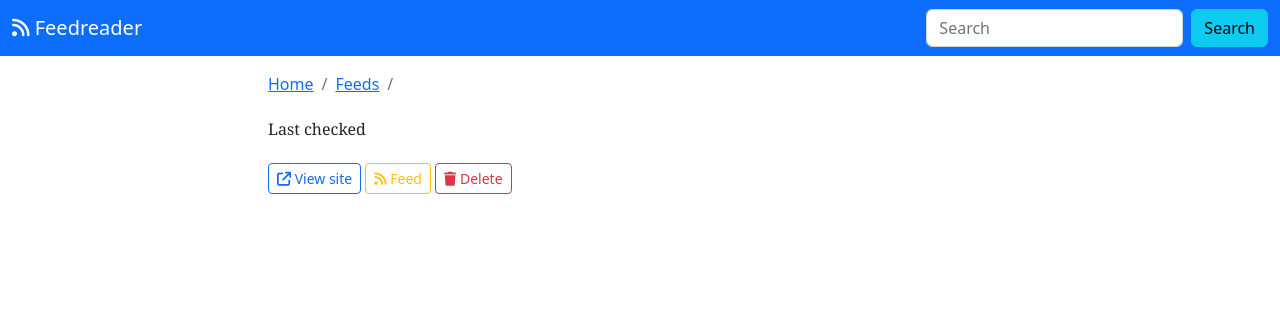
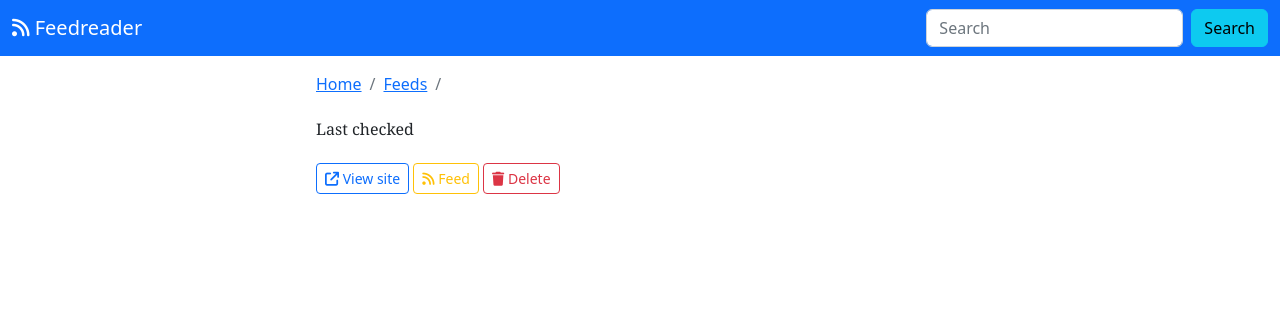
Before and after one commit to Jackevansevo/django-feedreader, a Django app: template feeds/templates/feeds/feed_detail.html in a window 1280 px wide. Shown: the top 332 px of the page. Run offline with Django 4.2, Linux system fonts and the light colour scheme; the template is opened without the code that fills it, so the values that code supplies are empty; parts of the project's set-up code (start-up, migrations or seed data) failed here and were passed over; some libraries are stand-ins or nearby versions.

Commit message:
different responsiveness

```diff
--- a/feeds/templates/feeds/feed_detail.html
+++ b/feeds/templates/feeds/feed_detail.html
@@ -7,35 +7,10 @@ h1, h2, h3, h4, h5, h6 {
   font-family: "Playfair Display", Georgia, "Times New Roman", serif/*rtl:Amiri, Georgia, "Times New Roman", serif*/;
 }
 
-@media (min-width: 576px) {
-  .container {
-    max-width: 90%;
-  }
+.container {
+  max-width: 42rem;
 }
 
-@media (min-width: 768px) {
-  .container {
-    max-width: 80%;
-  }
-}
-
-@media (min-width: 992px) {
-  .container {
-    max-width: 70%;
-  }
-}
-
-@media (min-width: 1200px) {
-  .container {
-    max-width: 60%;
-  }
-}
-
-@media (min-width: 1400px) {
-  .container {
-    max-width: 50%;
-  }
-}
 </style>
 {% endblock %}
 {% block content %}
```
Also changed, not shown: feeds/templates/feeds/entry_detail.html (+2 -29 lines).
